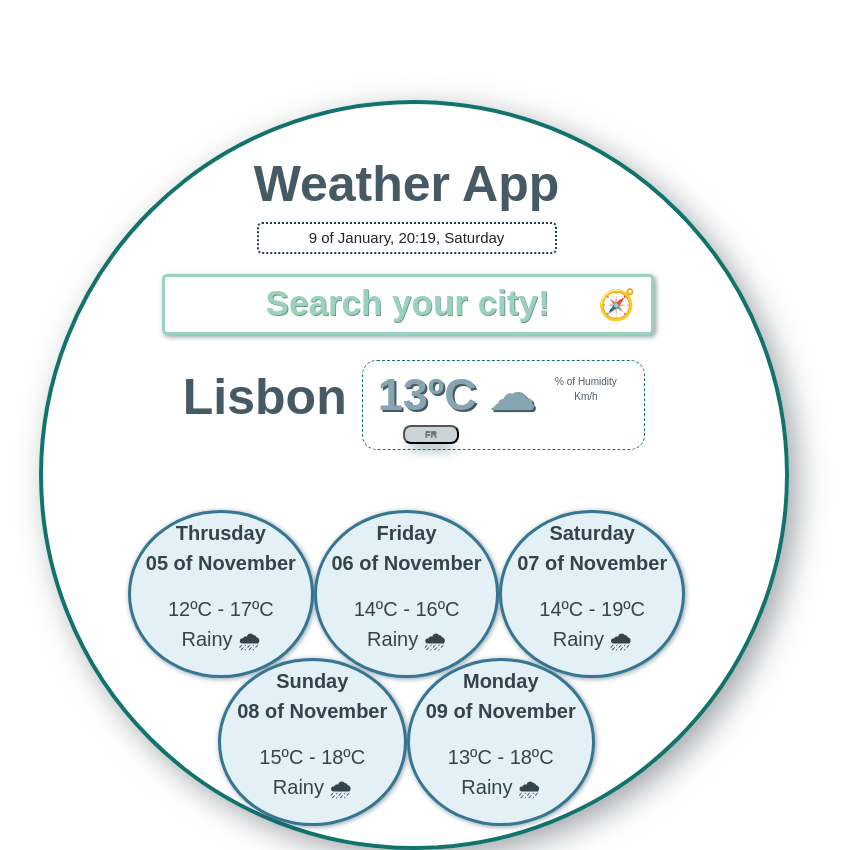
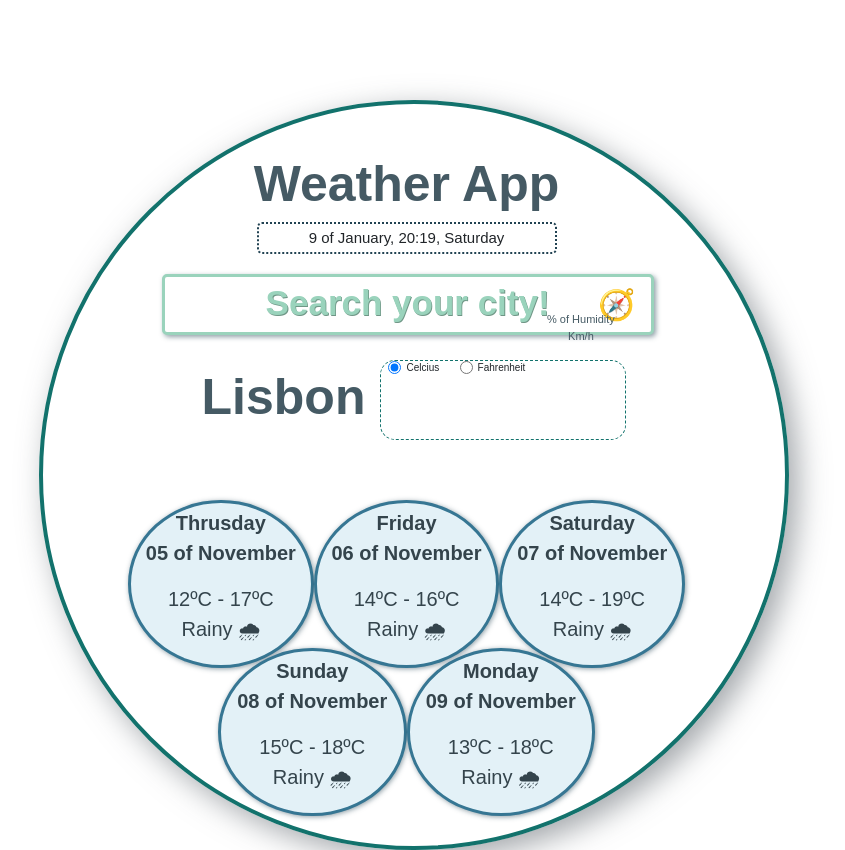
Before and after one commit to JoanaSMatias/thebegginingofalifework---weather-app, a plain HTML site: page index.html in a window 1280 px wide. Shown: the top 850 px of the page, without its empty margins (71-916 px from the left). Drawn offline with nearby package versions, Linux system fonts and the light colour scheme; no server answers.

Commit message:
fahrenheit added
Now it's possible to choose if you want the temperature in celsius or in fahrenheit

```diff
--- a/index.html
+++ b/index.html
@@ -53,9 +53,37 @@
                         </div>
                             <span id="descriptionBox">
                                 <div class="col-md-auto">
-                                    <span id="degrees">13ºC ☁</span>
+                                    <span id="degrees"></span>
                                 </div>
-                              <button class="myButton">FR</button>
+                                    <div class="form-check form-check-inline" id="metricButton1">
+                                           <input
+                                           class="form-check-input"
+                                           type="radio"
+                                           name="inlineRadioOptions"
+                                           id="inlineRadio1" value="option1"
+                                           checked>
+                                          <label
+                                          id="metric"
+                                          class="form-check-label"
+                                          for="inlineRadio1">
+                                            Celcius
+                                          </label>
+                                    </div>
+
+                              <div class="form-check form-check-inline" id="metricButton2">
+                                    <input
+                                    class="form-check-input"
+                                    type="radio"
+                                    name="inlineRadioOptions"
+                                    id="inlineRadio2"
+                                    value="option2">
+                                    <label
+                                   id="metric"
+                                    class="form-check-label"
+                                    for="inlineRadio2">
+                                    Fahrenheit
+                              </label>
+                              </div>
                                 <div class="col" id="descriptionWeather">
                                     <span id="weatherResume"> </span>
                                 <div class="col col-sx-2"></div>
--- a/src/index.js
+++ b/src/index.js
@@ -15,6 +15,10 @@ nowToday.innerHTML = (`${date} of ${month}, ${hours}:${minutes}, ${day}`)
 }
 today();
 
+
+//let dateElement = document.querySelector("#currentTime");
+//dateElement.innerHTML = formatDate(today);
+
 //////////////////////////////////////////////////////////////////////////
 
 // Showing Temperature
@@ -24,18 +28,34 @@ function showTemperature(response) {
   let weatherDescription = (response.data.weather[0].main)
   let humidity = (response.data.main.humidity)
   let wind = (response.data.wind.speed)
+  let fahrenheit = Math.round(response.data.main.temp * (9 / 5) + 32);
+
+  if (temperature > 20){degrees.innerHTML = `${temperature}ºC 🌞`} else {degrees.innerHTML = `${temperature}ºC ❄`}
 
   let yourCityName = document.querySelector("#yourCityName")
   yourCityName.innerHTML = `${response.data.name}`
 
-//let dateElement = document.querySelector("#currentTime");
-//dateElement.innerHTML = formatDate(today);
-
-
-  if (temperature > 17){degrees.innerHTML = `${temperature}ºC 🌞`} else {degrees.innerHTML = `${temperature}ºC ❄`}
   document.querySelector ("#weatherResume"). innerHTML = weatherDescription;
   document.querySelector ("#humidity"). innerHTML = humidity
   document.querySelector ("#windSpeed"). innerHTML = wind
+
+//METRIC BUTTONS
+function handleFahrenheitClick () {
+let degrees= document.querySelector("#degrees");
+if (fahrenheit > 68){degrees.innerHTML = `${fahrenheit}ºF 🌞`} else {degrees.innerHTML = `${fahrenheit}ºF ❄`}
+}
+
+let metricButton = document.querySelector("#metricButton2");
+metricButton.addEventListener("click", handleFahrenheitClick);
+
+function handleCelsiusClick () {
+let degrees= document.querySelector("#degrees");
+if (temperature > 20){degrees.innerHTML = `${temperature}ºC 🌞`} else {degrees.innerHTML = `${temperature}ºC ❄`}
+}
+
+let celsiusButton =document.querySelector("#metricButton1");
+celsiusButton.addEventListener("click", handleCelsiusClick)
+
 }
 
 ///////////////////////////////////////////////////////////////////////////
@@ -51,6 +71,7 @@ function yourCity(event) {
   }
 let sign = document.querySelector("#yourCityWeatherInput");
 sign.addEventListener("submit", yourCity);
+
 
 /////////////////////////////////////////////////////////////////////////////////////
 // API Weather por City
@@ -81,19 +102,4 @@ function getCurrentLocation(event) {
 let currentLocationButton = document.querySelector("#geoLocationButton");
 currentLocationButton.addEventListener("click", getCurrentLocation);
 
-
-
-// if (weather[input.value] !== undefined) {
-    //let tempfahrenheit = Math.floor(weather[input.value].temp * (9 / 5) + 32);
-   // let temp = Math.floor(weather[input.value].temp);
-
-   // alert(
-     // `It is currently ${
-      //  weather[input.value].temp
-     // }ºC (${tempfahrenheit}ºF) in ${input.value} with a humidity of ${
-      //  weather[input.value].humidity
-     // }%.`
-   // );
- // } else {
-   // alert(`Sorry, we don't know the weather for this city, try going to
-//https://www.google.com/search?q=weather+${input.value}`);
+///////////////////////////////////////////////////////////////////////////////////
--- a/src/styles.css
+++ b/src/styles.css
@@ -94,44 +94,33 @@ body {
   color: #87a4b2;
   text-shadow: 2px 2px #455a64;
 }
-.myButton {
-  box-shadow: 0px 10px 14px -7px #276873;
-  background: linear-gradient(to bottom, #c9d4d8 5%, #c9d4d8 100%);
-  background-color: #87a4b2;
-  border-radius: 8px;
-  display: inline-block;
-  cursor: pointer;
-  color: #727575;
-  font-family: Arial;
-  font-size: 9px;
-  font-weight: bold;
-  padding: 1px 20px;
-  text-decoration: none;
-  text-shadow: 0px 1px 0px #727575;
+
+#metricButton1 {
   position: relative;
-  bottom: 25px;
-  right: 25px;
+  bottom: 20px;
+  left: 7px;
 }
 
-.myButton:hover {
-  background-color: #c9d4d8;
-}
-.myButton:active {
+#metricButton2 {
   position: relative;
-  top: 1px;
+  bottom: 20px;
+  left: 7px;
 }
 
+#metric {
+  font-size: 10px;
+}
 #descriptionWeather {
-  font-size: 10px;
+  font-size: 11px;
   color: #455a64;
   display: relative;
-  left: 130px;
-  bottom: 100px;
+  left: 125px;
+  bottom: 95px;
 }
 
 #weatherResume {
   font-style: italic;
-  font-size: 15px;
+  font-size: 16px;
   color: #455a64;
   font-weight: bold;
 }
```
